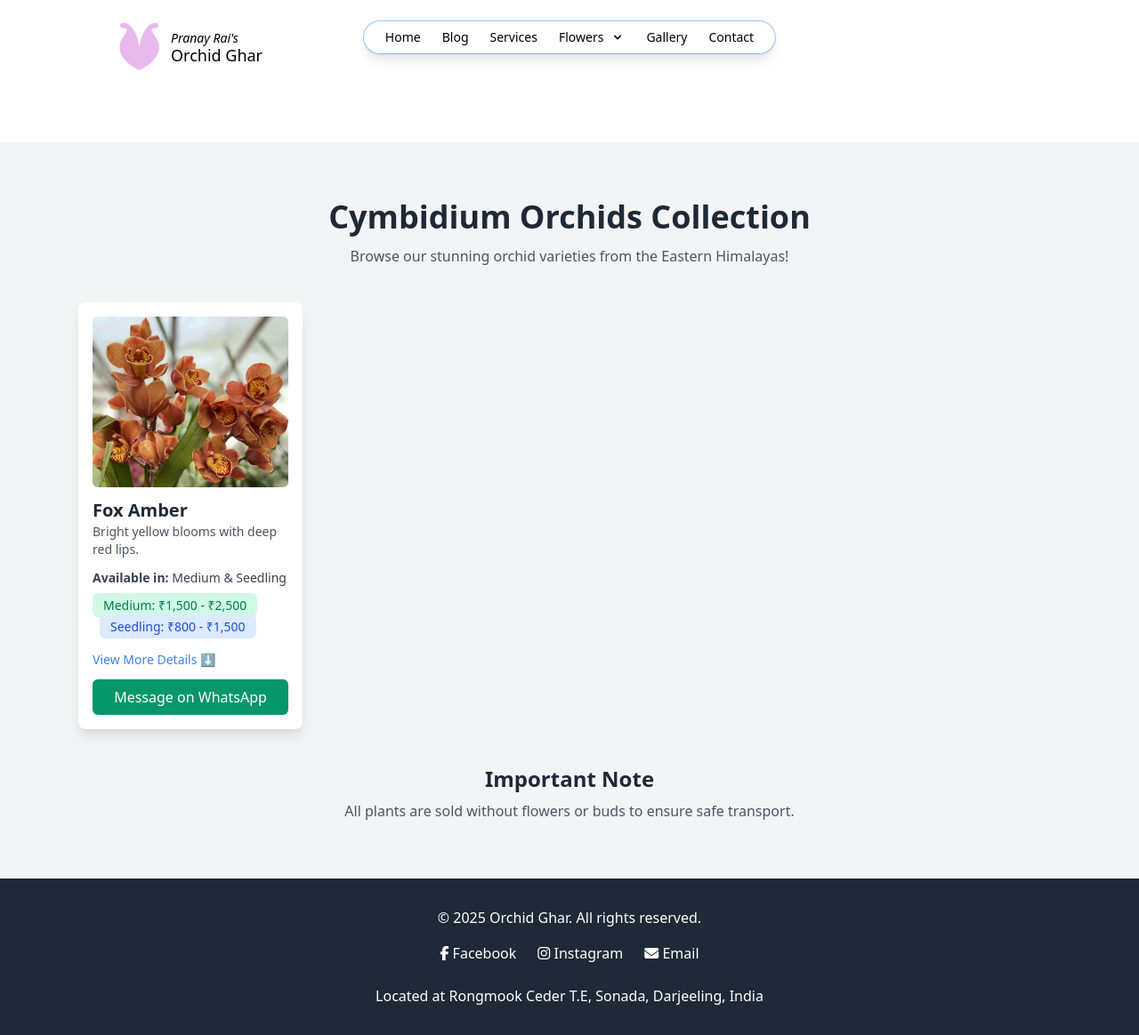
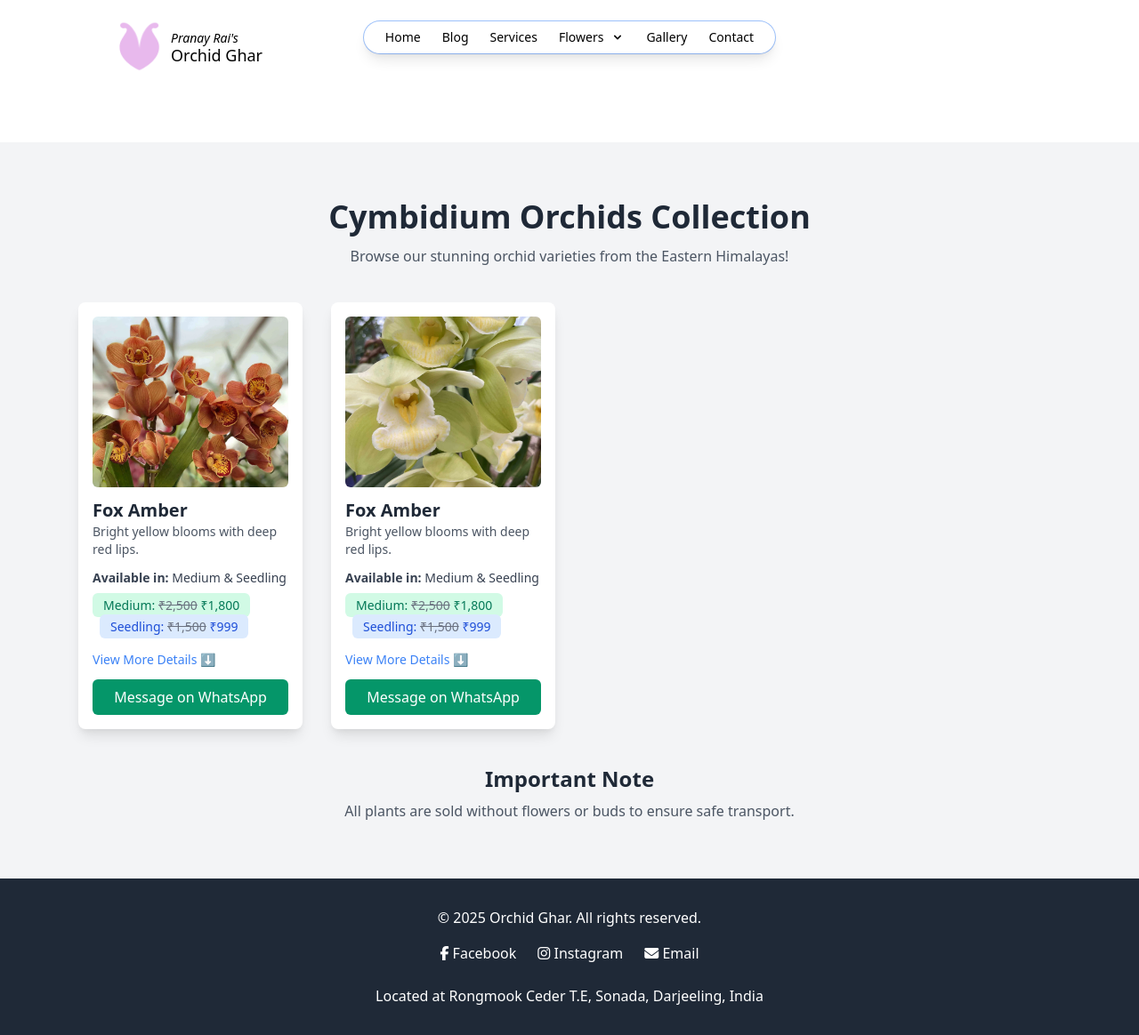
Before and after one commit to OrchidGhar/orchidghar.github.io, a Jekyll site: the page built from _flowers/cymbidium-orchid.html, in a window 1280 px wide. Shown: the whole page at 89% size. Built offline with Jekyll 4.4.1, drawn with Linux system fonts in a browser that asks for light colours; nearby versions of some CDN libraries.

Commit message:
flowers page updated

```diff
--- a/_flowers/cymbidium-orchid.html
+++ b/_flowers/cymbidium-orchid.html
@@ -25,19 +25,19 @@
 
         <!-- 🏵️ Orchid: Fox Amber -->
         <div class="bg-white dark:bg-gray-800 p-4 rounded-lg shadow-lg transform hover:scale-105 transition">
-          <img src="{{site.baseurl}}assets/images/foxamber.webp" class="w-full h-48 object-cover rounded-md" alt="Fox Amber Cymbidium Orchid">
+          <img src="{{ site.baseurl }}assets/images/foxamber.webp" class="w-full h-48 object-cover rounded-md" alt="Fox Amber Cymbidium Orchid">
           <h3 class="text-xl font-semibold text-gray-800 dark:text-white mt-3">Fox Amber</h3>
           <p class="text-gray-600 dark:text-gray-400 text-sm">Bright yellow blooms with deep red lips.</p>
 
-          <!-- Pricing Based on Size -->
+          <!-- Pricing with Discounts -->
           <div class="mt-3">
             <p class="text-sm text-gray-700 dark:text-gray-300"><strong>Available in:</strong> Medium & Seedling</p>
             <div class="mt-2">
               <span class="bg-green-100 text-green-700 text-sm px-3 py-1 rounded-md">
-                Medium: ₹1,500 - ₹2,500
+                Medium: <del class="text-gray-500">₹2,500</del> ₹1,800
               </span>
               <span class="bg-blue-100 text-blue-700 text-sm px-3 py-1 rounded-md ml-2">
-                Seedling: ₹800 - ₹1,500
+                Seedling: <del class="text-gray-500">₹1,500</del> ₹999
               </span>
             </div>
           </div>
@@ -59,7 +59,41 @@
             Message on WhatsApp
           </a>
         </div>
+        <div class="bg-white dark:bg-gray-800 p-4 rounded-lg shadow-lg transform hover:scale-105 transition">
+            <img src="{{ site.baseurl }}assets/images/baltic-glacier.webp" class="w-full h-48 object-cover rounded-md" alt="Baltic Glacier Cymbidium Orchid">
+            <h3 class="text-xl font-semibold text-gray-800 dark:text-white mt-3">Fox Amber</h3>
+            <p class="text-gray-600 dark:text-gray-400 text-sm">Bright yellow blooms with deep red lips.</p>
 
+            <!-- Pricing with Discounts -->
+            <div class="mt-3">
+              <p class="text-sm text-gray-700 dark:text-gray-300"><strong>Available in:</strong> Medium & Seedling</p>
+              <div class="mt-2">
+                <span class="bg-green-100 text-green-700 text-sm px-3 py-1 rounded-md">
+                  Medium: <del class="text-gray-500">₹2,500</del> ₹1,800
+                </span>
+                <span class="bg-blue-100 text-blue-700 text-sm px-3 py-1 rounded-md ml-2">
+                  Seedling: <del class="text-gray-500">₹1,500</del> ₹999
+                </span>
+              </div>
+            </div>
+
+            <!-- Toggle for More Details -->
+            <button class="mt-4 text-sm text-blue-500 hover:underline flex items-center gap-2"
+                    onclick="toggleDetails('balticGlacierDetails', 'balticGlacierBtn')">
+              <span id="balticGlacierBtn">View More Details ⬇️</span>
+            </button>
+            <div id="balticGlacierDetails" class="hidden mt-2 text-sm text-gray-500 dark:text-gray-300 transition-opacity duration-300">
+              <p>• Mature plant with strong leaves</p>
+              <p>• Approx height: 30-40 cm (Medium), 10-20 cm (Seedling)</p>
+              <p>• Requires cool climate & indirect sunlight</p>
+            </div>
+
+            <!-- WhatsApp Contact Button -->
+            <a href="https://wa.me/919876543210?text=Hi!%20I'm%20interested%20in%20the%Baltic%Glacier%20Orchid.%20Can%20you%20share%20more%20details?"
+               class="mt-3 block text-center bg-green-600 hover:bg-green-700 text-white py-2 rounded-md">
+              Message on WhatsApp
+            </a>
+          </div>
       </div>
 
       <!-- 🌿 Important Note -->
```
Also changed, not shown: assets/images/baltic-glacier.webp (added).
